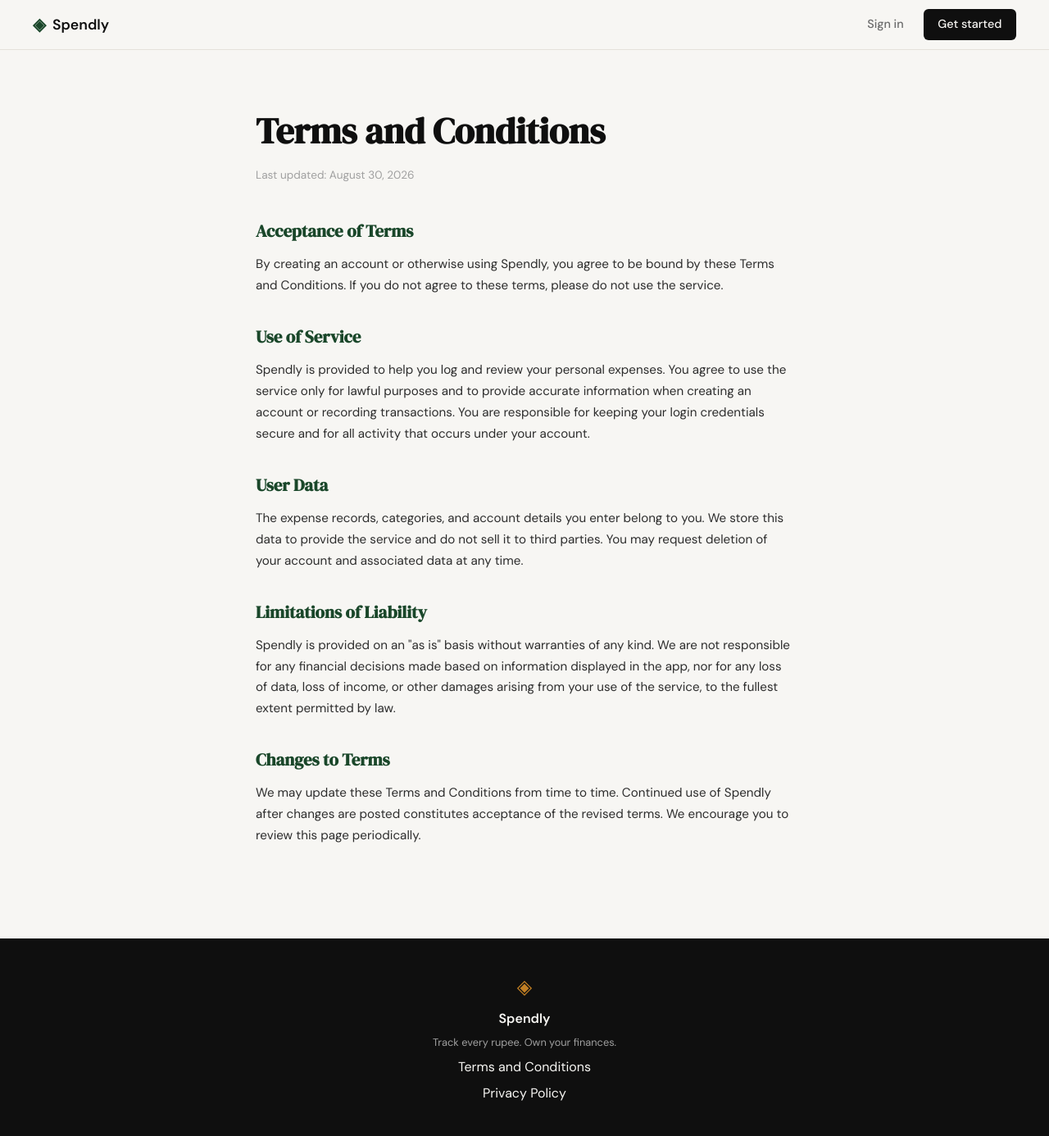
After one commit to Joshideepak806/spendly, a Flask app: page /terms in a window 1280 px wide. The commit adds this page. Shown: the whole page at 82% size. Run offline with Flask 3, Linux system fonts and the light colour scheme.

Commit message:
landing: add terms and privacy links to footer

```diff
--- a/app.py
+++ b/app.py
@@ -20,6 +20,11 @@ def register():
 @app.route("/login")
 def login():
     return render_template("login.html")
+
+
+@app.route("/terms")
+def terms():
+    return render_template("terms.html")
 
 
 # ------------------------------------------------------------------ #
--- a/static/css/style.css
+++ b/static/css/style.css
@@ -508,6 +508,46 @@ a { color: inherit; text-decoration: none; }
 }
 
 /* ------------------------------------------------------------------ */
+/* Legal pages                                                         */
+/* ------------------------------------------------------------------ */
+
+.legal {
+    padding: 4rem 2rem 5rem;
+    max-width: 720px;
+    margin: 0 auto;
+}
+
+.legal-title {
+    font-family: var(--font-display);
+    font-size: clamp(2rem, 4vw, 2.75rem);
+    color: var(--ink);
+    margin-bottom: 0.5rem;
+}
+
+.legal-updated {
+    font-size: 0.85rem;
+    color: var(--ink-faint);
+    margin-bottom: 2.5rem;
+}
+
+.legal-section {
+    margin-bottom: 2rem;
+}
+
+.legal-section h2 {
+    font-family: var(--font-display);
+    font-size: 1.3rem;
+    color: var(--accent);
+    margin-bottom: 0.75rem;
+}
+
+.legal-section p {
+    color: var(--ink-soft);
+    font-size: 0.95rem;
+    line-height: 1.7;
+}
+
+/* ------------------------------------------------------------------ */
 /* Responsive                                                          */
 /* ------------------------------------------------------------------ */
 
--- a/templates/base.html
+++ b/templates/base.html
@@ -34,7 +34,7 @@
             <span class="brand-icon">◈</span>
             <span class="footer-name">Spendly</span>
             <p class="footer-copy">Track every rupee. Own your finances.</p>
-            <a href="#">Terms and Conditions</a>
+            <a href="{{ url_for('terms') }}">Terms and Conditions</a>
             <a href="#">Privacy Policy</a>
         </div>
     </footer>
--- /dev/null
+++ b/templates/terms.html
@@ -0,0 +1,58 @@
+{% extends "base.html" %}
+
+{% block title %}Terms and Conditions — Spendly{% endblock %}
+
+{% block content %}
+
+<section class="legal">
+    <h1 class="legal-title">Terms and Conditions</h1>
+    <p class="legal-updated">Last updated: August 30, 2026</p>
+
+    <div class="legal-section">
+        <h2>Acceptance of Terms</h2>
+        <p>
+            By creating an account or otherwise using Spendly, you agree to be bound by these
+            Terms and Conditions. If you do not agree to these terms, please do not use the service.
+        </p>
+    </div>
+
+    <div class="legal-section">
+        <h2>Use of Service</h2>
+        <p>
+            Spendly is provided to help you log and review your personal expenses. You agree to use
+            the service only for lawful purposes and to provide accurate information when creating
+            an account or recording transactions. You are responsible for keeping your login
+            credentials secure and for all activity that occurs under your account.
+        </p>
+    </div>
+
+    <div class="legal-section">
+        <h2>User Data</h2>
+        <p>
+            The expense records, categories, and account details you enter belong to you. We store
+            this data to provide the service and do not sell it to third parties. You may request
+            deletion of your account and associated data at any time.
+        </p>
+    </div>
+
+    <div class="legal-section">
+        <h2>Limitations of Liability</h2>
+        <p>
+            Spendly is provided on an "as is" basis without warranties of any kind. We are not
+            responsible for any financial decisions made based on information displayed in the app,
+            nor for any loss of data, loss of income, or other damages arising from your use of the
+            service, to the fullest extent permitted by law.
+        </p>
+    </div>
+
+    <div class="legal-section">
+        <h2>Changes to Terms</h2>
+        <p>
+            We may update these Terms and Conditions from time to time. Continued use of Spendly
+            after changes are posted constitutes acceptance of the revised terms. We encourage you
+            to review this page periodically.
+        </p>
+    </div>
+</section>
+
+{% endblock %}
```
